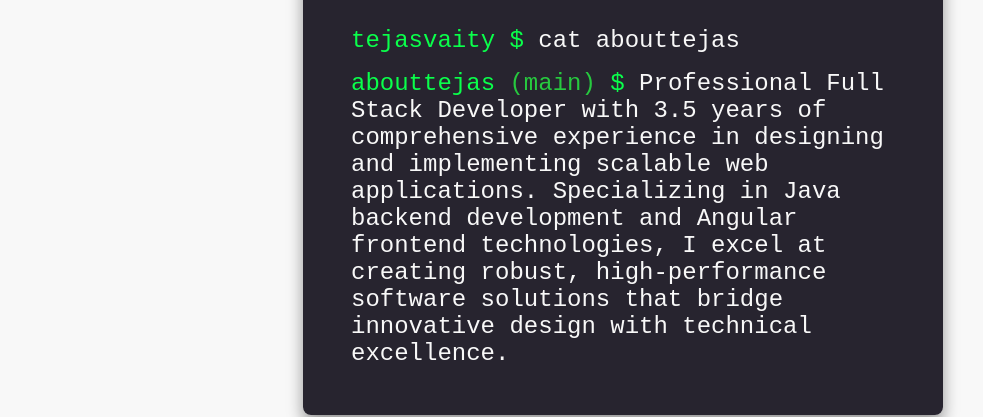
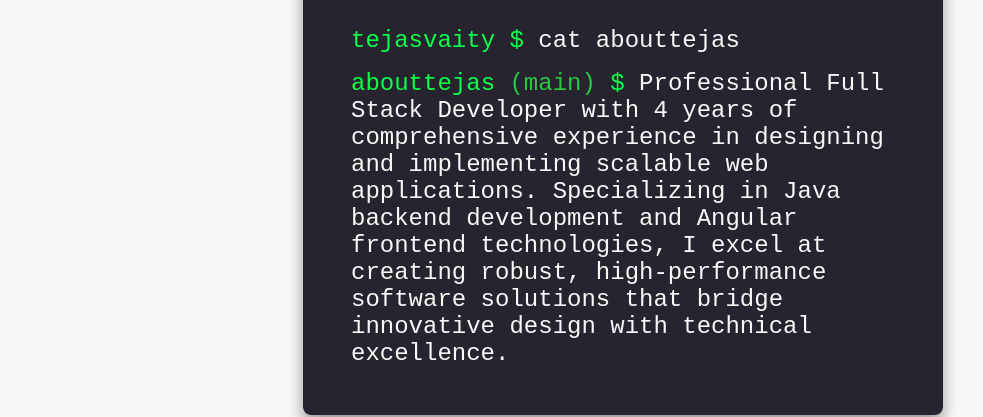
Before and after one commit to Tej619/Portfolio, a React (Create React App) app: page /about in a window 1280 px wide. Shown: the part 769-1186 px from the top of the page, without its empty margins (17-1000 px from the left). Built offline with nearby package versions, Linux system fonts and the light colour scheme.

Commit message:
change in experience

```diff
--- a/src/info/Info.js
+++ b/src/info/Info.js
@@ -59,7 +59,7 @@ export const info = {
         }
 
     ],
-    bio: "Professional Full Stack Developer with 3.5 years of comprehensive experience in designing and implementing scalable web applications. Specializing in Java backend development and Angular frontend technologies, I excel at creating robust, high-performance software solutions that bridge innovative design with technical excellence.",
+    bio: "Professional Full Stack Developer with 4 years of comprehensive experience in designing and implementing scalable web applications. Specializing in Java backend development and Angular frontend technologies, I excel at creating robust, high-performance software solutions that bridge innovative design with technical excellence.",
     // skills:
     //     {
     //         proficientWith: ['javascript', 'react', 'git', 'github', 'bootstrap', 'html5', 'css3', 'figma'],
```
